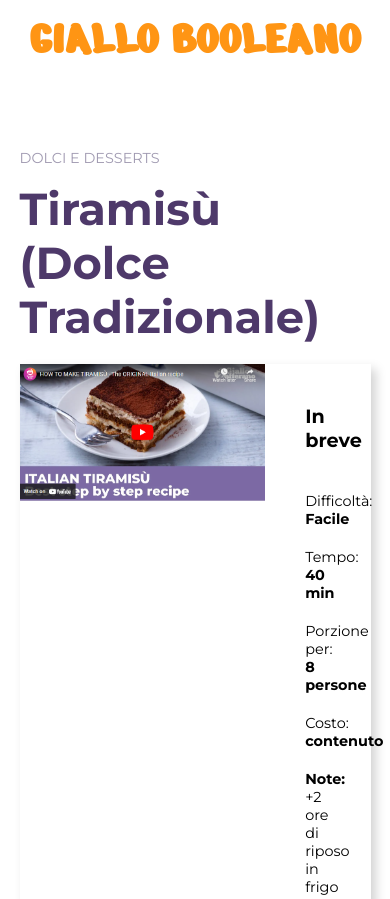
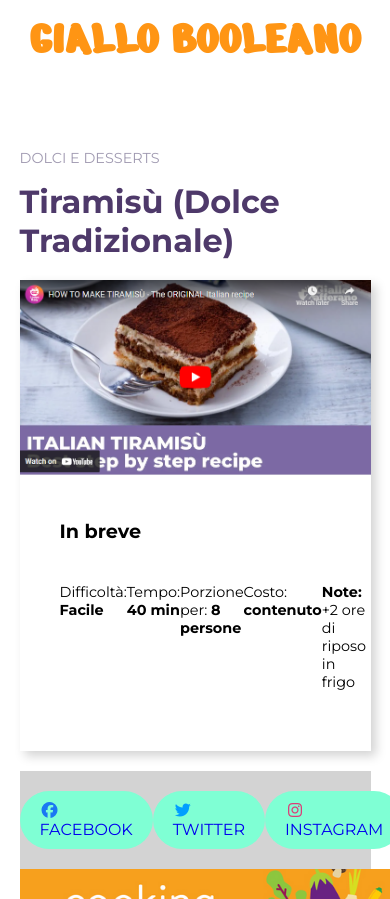
Before and after one commit to Matteo-Ciardi/htmlcss-responsive-layout, a plain HTML site: page index.html in a window 390 px wide. Shown: the top 899 px of the page. Drawn offline with Linux system fonts and the light colour scheme.

Commit message:
responsivness tablet aggiunta alla sezione recipe

```diff
--- a/css/main.css
+++ b/css/main.css
@@ -18,6 +18,12 @@ ul {
     list-style-type: none;
 }
 
+/* Utils */
+.container {
+    width: 70%;
+    margin: 70px auto;
+}
+
 /* Header */
 header {
     padding: 10px 20px;
@@ -30,12 +36,6 @@ header {
 }
 
 /* Recipe */
-.container {
-    width: 70%;
-    margin: 70px auto;
-}
-
-
 #recipe {
     /* DEBUG */
     /* background-color: lightblue; */
--- a/css/tablet.css
+++ b/css/tablet.css
@@ -1,4 +1,32 @@
 @media screen and (max-width: 1020px) {
 
+    /* Main */
+    .container {
+        width: 90%;
+        margin: 70px auto;
+    }
 
+    /* Recipe */
+    #recipe-title {
+        font-size: 2rem;
+    }
+
+    .recipe-row {
+        display: block;
+    }
+
+    .col-left {
+        width: 100%;
+    }
+
+    .col-right {
+        width: 100%;
+        padding: 40px;
+        /* DEBUG */
+        /* background-color: lightgreen; */
+    }
+
+    .details {
+        display: flex;
+    }
 }
--- a/index.html
+++ b/index.html
@@ -54,11 +54,13 @@
                     </div>
                     <div class="col-right">
                         <h4>In breve</h4>
-                        <span>Difficoltà: <strong>Facile</strong></span>
-                        <span>Tempo: <strong>40 min</strong></span>
-                        <span>Porzione per: <strong>8 persone</strong></span>
-                        <span>Costo: <strong>contenuto</strong></span>
-                        <span><strong>Note: </strong>+2 ore di riposo in frigo</span>
+                        <div class="details">
+                            <span>Difficoltà: <strong>Facile</strong></span>
+                            <span>Tempo: <strong>40 min</strong></span>
+                            <span>Porzione per: <strong>8 persone</strong></span>
+                            <span>Costo: <strong>contenuto</strong></span>
+                            <span><strong>Note: </strong>+2 ore di riposo in frigo</span>
+                        </div>
                     </div>
                 </div>
             </section>
@@ -95,7 +97,18 @@
 
                 <img src="img/tiramisu.jpg" alt="Immagine di un tiramisù" class="object-img">
 
-                <p>Back in the days grandmother used to prepare a breakfast that we might call humble today, but was considered very rich at the time! Today the recipe is still unchanged, just break a very fresh egg into glass, beat it with sugar, and add coffee or hot milk, for children, or <strong>Marsala wine </strong>or anised for adults. This marvelous cream gave rise to mascarpone cream used to make <strong>Tiramisù </strong>(mascarpone cheese and ladyfingers dessert). This is the <strong>best italian dessert</strong>, the most popular and beloved of them all, and it has also birthed many other versions, even an egg-free Tiramisù! Thre is also a strawberry and Nutella Tiramisù! Although the origins of this famous dessert are unclear, because it is disputed between the regions of Veneto, Friuli-Venezia Giulia, Piedmont, and Tuscany, it remains a cornerstone of italian cuisine and it's widely prepared from North to South. Unfortunately, we weren't able to find out who invented it, but we can certainly teach you how to prepare your best Tiramisù ever. So here's the recipe: try it and let us know what you think!</p>
+                <p>Back in the days grandmother used to prepare a breakfast that we might call humble today, but was
+                    considered very rich at the time! Today the recipe is still unchanged, just break a very fresh egg
+                    into glass, beat it with sugar, and add coffee or hot milk, for children, or <strong>Marsala wine
+                    </strong>or anised for adults. This marvelous cream gave rise to mascarpone cream used to make
+                    <strong>Tiramisù </strong>(mascarpone cheese and ladyfingers dessert). This is the <strong>best
+                        italian dessert</strong>, the most popular and beloved of them all, and it has also birthed many
+                    other versions, even an egg-free Tiramisù! Thre is also a strawberry and Nutella Tiramisù! Although
+                    the origins of this famous dessert are unclear, because it is disputed between the regions of
+                    Veneto, Friuli-Venezia Giulia, Piedmont, and Tuscany, it remains a cornerstone of italian cuisine
+                    and it's widely prepared from North to South. Unfortunately, we weren't able to find out who
+                    invented it, but we can certainly teach you how to prepare your best Tiramisù ever. So here's the
+                    recipe: try it and let us know what you think!</p>
             </section>
         </div>
 
```
